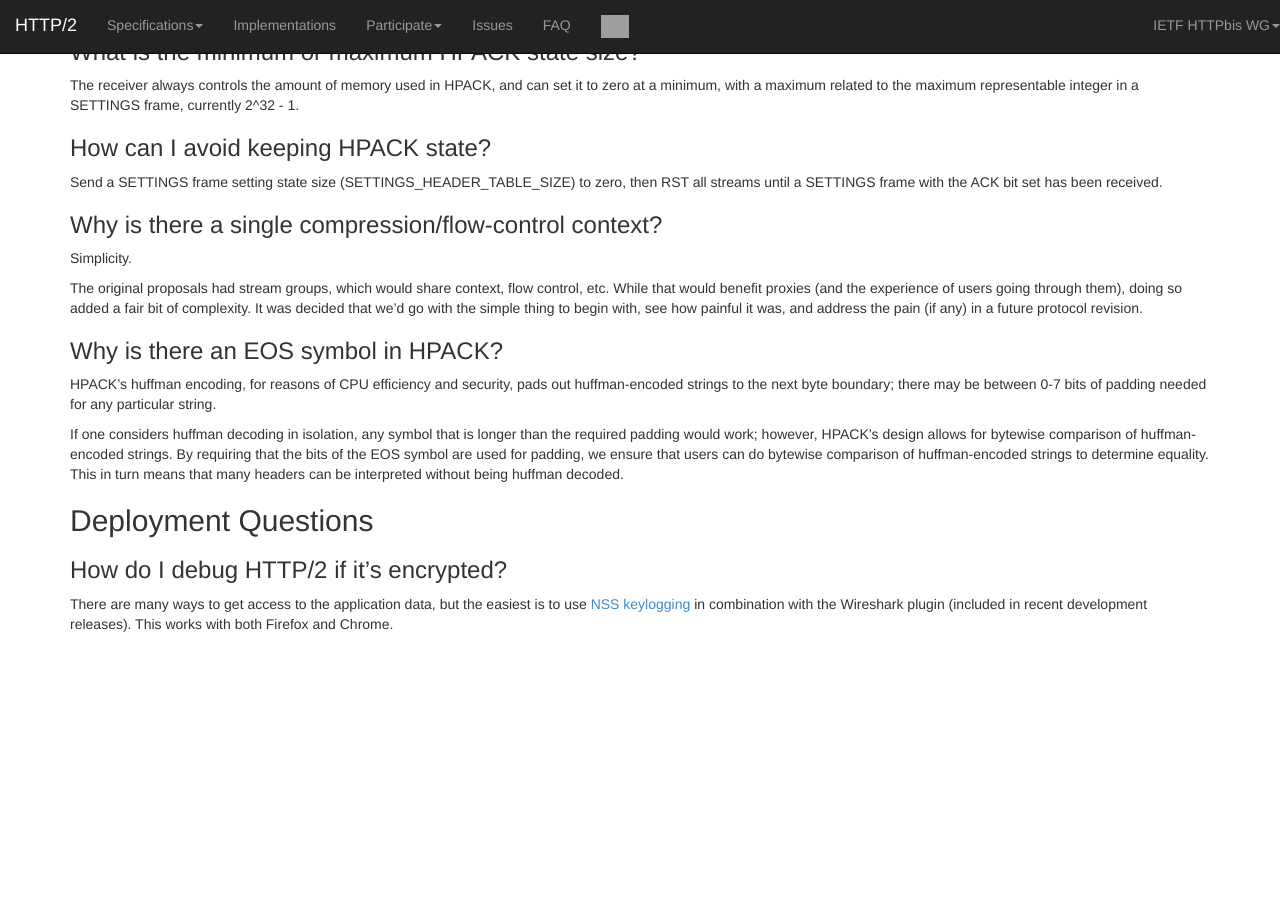
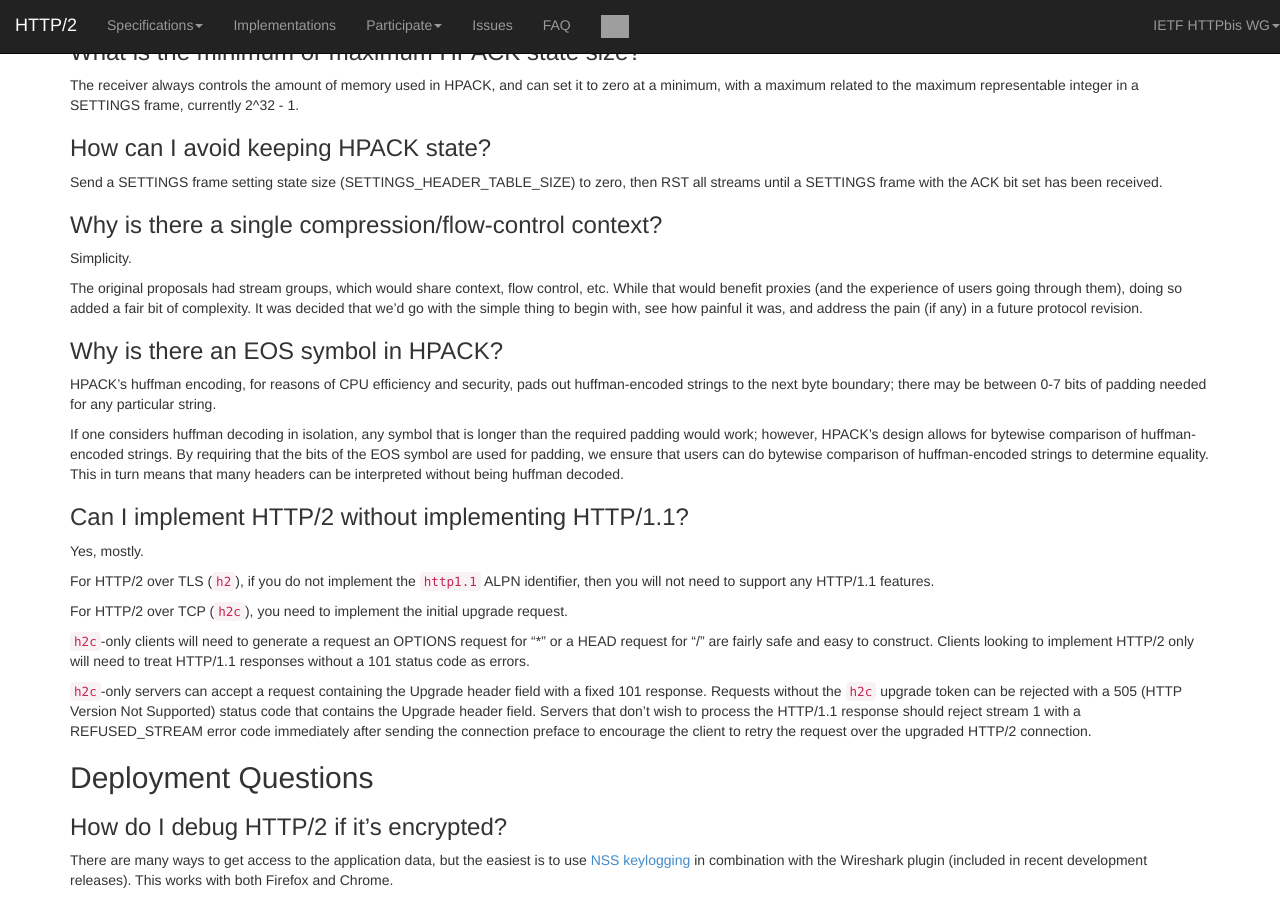
Before and after one commit to http2/http2.github.io, a Jekyll site: the page built from faq/index.md, in a window 1280 px wide and 900 px high, scrolled down 4417 px. Built offline with Jekyll 4.4.1, drawn with Linux system fonts in a browser that asks for light colours; before the commit the page ends 5061 px from its top, so only the background shows below that; grey boxes are pictures that could not be loaded.

Commit message:
Adding notes on HTTP/2 without HTTP/1.1

```diff
--- a/faq/index.md
+++ b/faq/index.md
@@ -253,6 +253,18 @@ HPACK's huffman encoding, for reasons of CPU efficiency and security, pads out h
 
 If one considers huffman decoding in isolation, any symbol that is longer than the required padding would work; however, HPACK's design allows for bytewise comparison of huffman-encoded strings. By requiring that the bits of the EOS symbol are used for padding, we ensure that users can do bytewise comparison of huffman-encoded strings to determine equality. This in turn means that many headers can be interpreted without being huffman decoded.
 
+### Can I implement HTTP/2 without implementing HTTP/1.1?
+
+Yes, mostly.
+
+For HTTP/2 over TLS (`h2`), if you do not implement the `http1.1` ALPN identifier, then you will not need to support any HTTP/1.1 features.
+
+For HTTP/2 over TCP (`h2c`), you need to implement the initial upgrade request.
+
+`h2c`-only clients will need to generate a request an OPTIONS request for "*" or a HEAD request for "/" are fairly safe and easy to construct.  Clients looking to implement HTTP/2 only will need to treat HTTP/1.1 responses without a 101 status code as errors.
+
+`h2c`-only servers can accept a request containing the Upgrade header field with a fixed 101 response.  Requests without the `h2c` upgrade token can be rejected with a 505 (HTTP Version Not Supported) status code that contains the Upgrade header field.  Servers that don't wish to process the HTTP/1.1 response should reject stream 1 with a REFUSED_STREAM error code immediately after sending the connection preface to encourage the client to retry the request over the upgraded HTTP/2 connection.
+
 
 ## Deployment Questions
 
```
